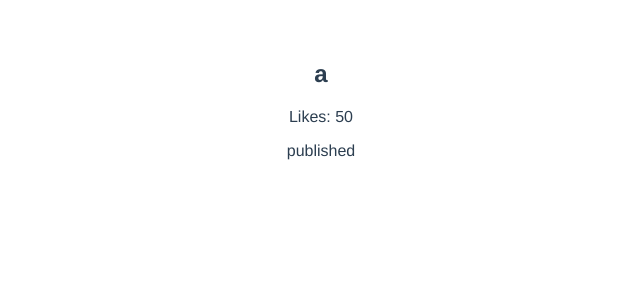
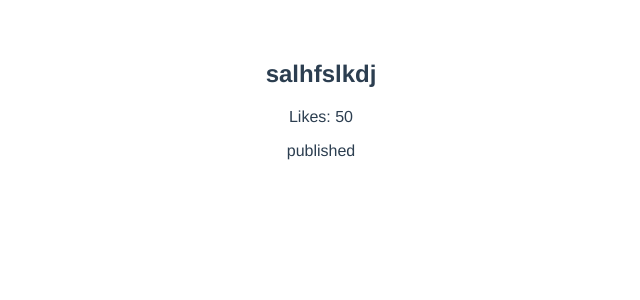
Before and after one commit to Eltonleao/hello-vue, a Vue app: page / in a window 1280 px wide. Shown: the top 300 px of the page, without its empty margins (319-959 px from the left). Built offline with nearby package versions, Linux system fonts and the light colour scheme.

Commit message:
props como obj

```diff
--- a/src/App.vue
+++ b/src/App.vue
@@ -1,5 +1,5 @@
 <template>
-  <Article title="a" :likes="50" :published="true"></Article>
+  <Article title="salhfslkdj" :likes="50" :published="true"></Article>
 
 </template>
 
--- a/src/Article.vue
+++ b/src/Article.vue
@@ -12,7 +12,11 @@
 export default{
     name: "Article",
     props:{
-        title: String,
+        title: {
+            type: String,
+            required: true,
+            default: "no title"
+        },
         likes: Number,
         published: Boolean
     }
```
